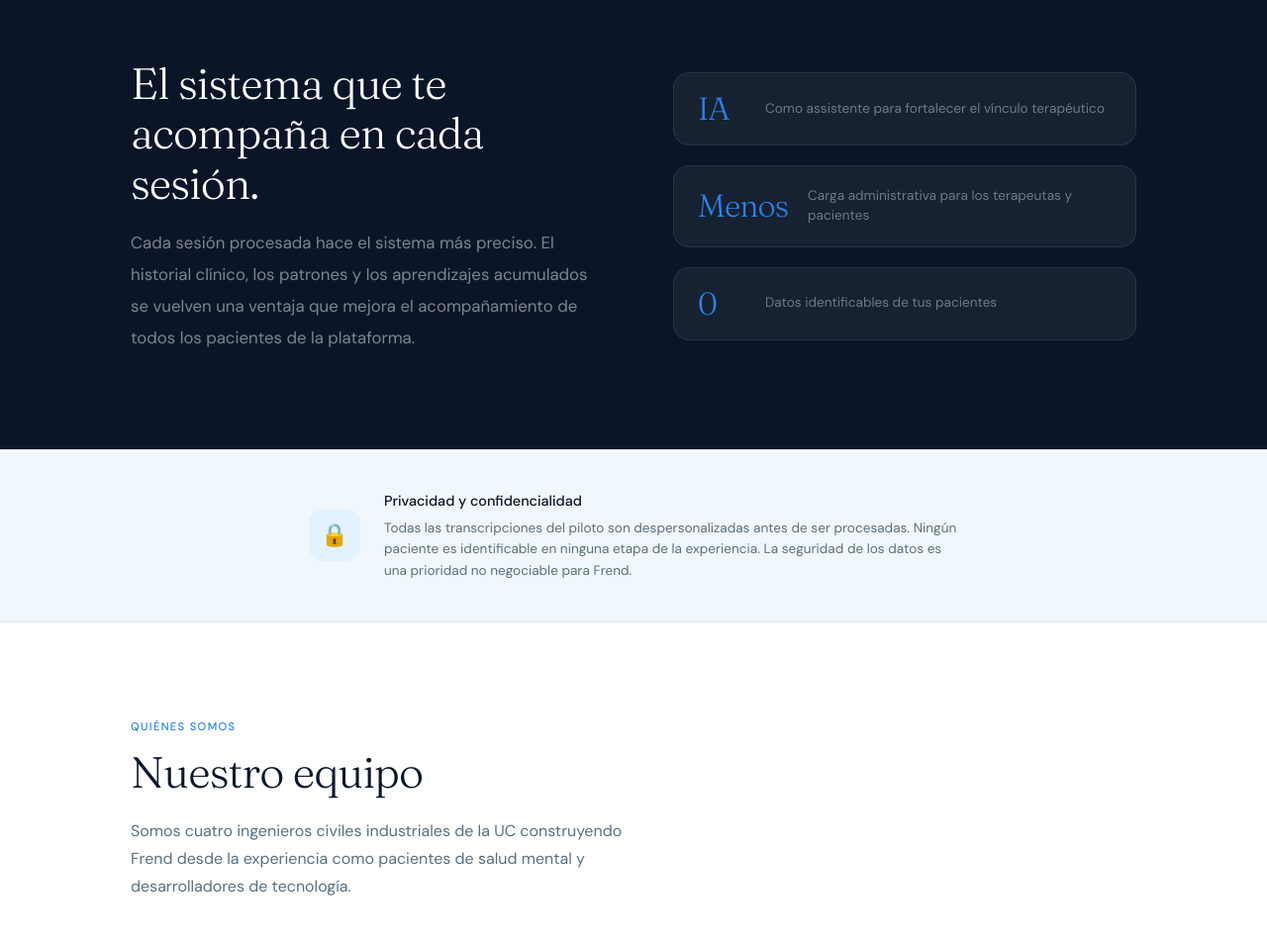
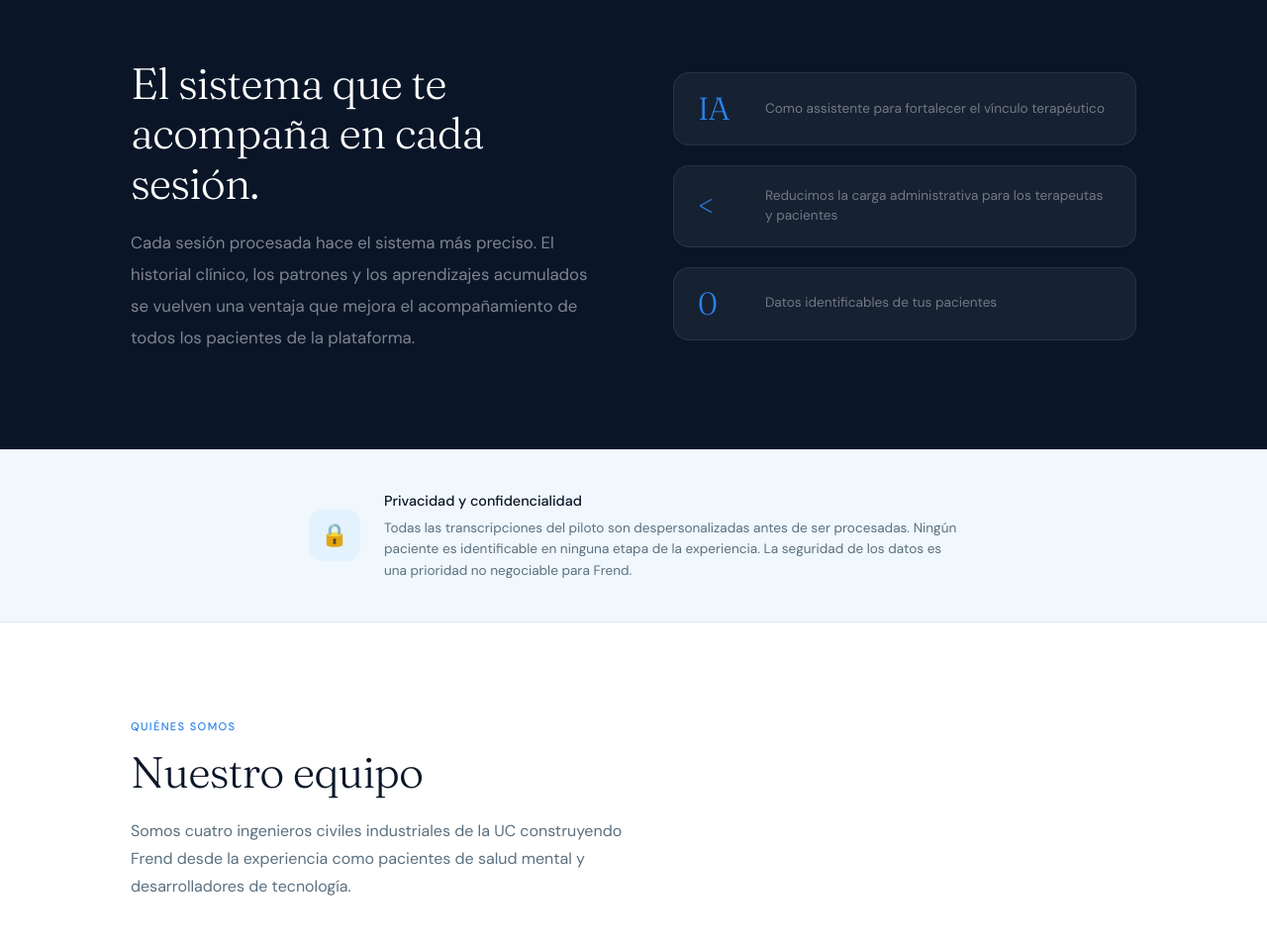
Before and after one commit to frend-mh/landing-page, a plain HTML site: page index.html in a window 1280 px wide. Shown: the part 2491-3446 px from the top of the page at 99% size. Drawn offline with Linux system fonts and the light colour scheme.

Commit message:
update "Por qué Frend" stats: use < symbol and rephrase admin load text
Co-Authored-By: Claude Sonnet 4.6 <noreply@anthropic.com>

```diff
--- a/index.html
+++ b/index.html
@@ -947,8 +947,8 @@
             <p>Como assistente para fortalecer el vínculo terapéutico</p>
           </div>
           <div class="why-stat">
-            <div class="why-stat-n">Menos</div>
-            <p>Carga administrativa para los terapeutas y pacientes</p>
+            <div class="why-stat-n">&lt;</div>
+            <p>Reducimos la carga administrativa para los terapeutas y pacientes</p>
           </div>
           <div class="why-stat">
             <div class="why-stat-n">0</div>
```
